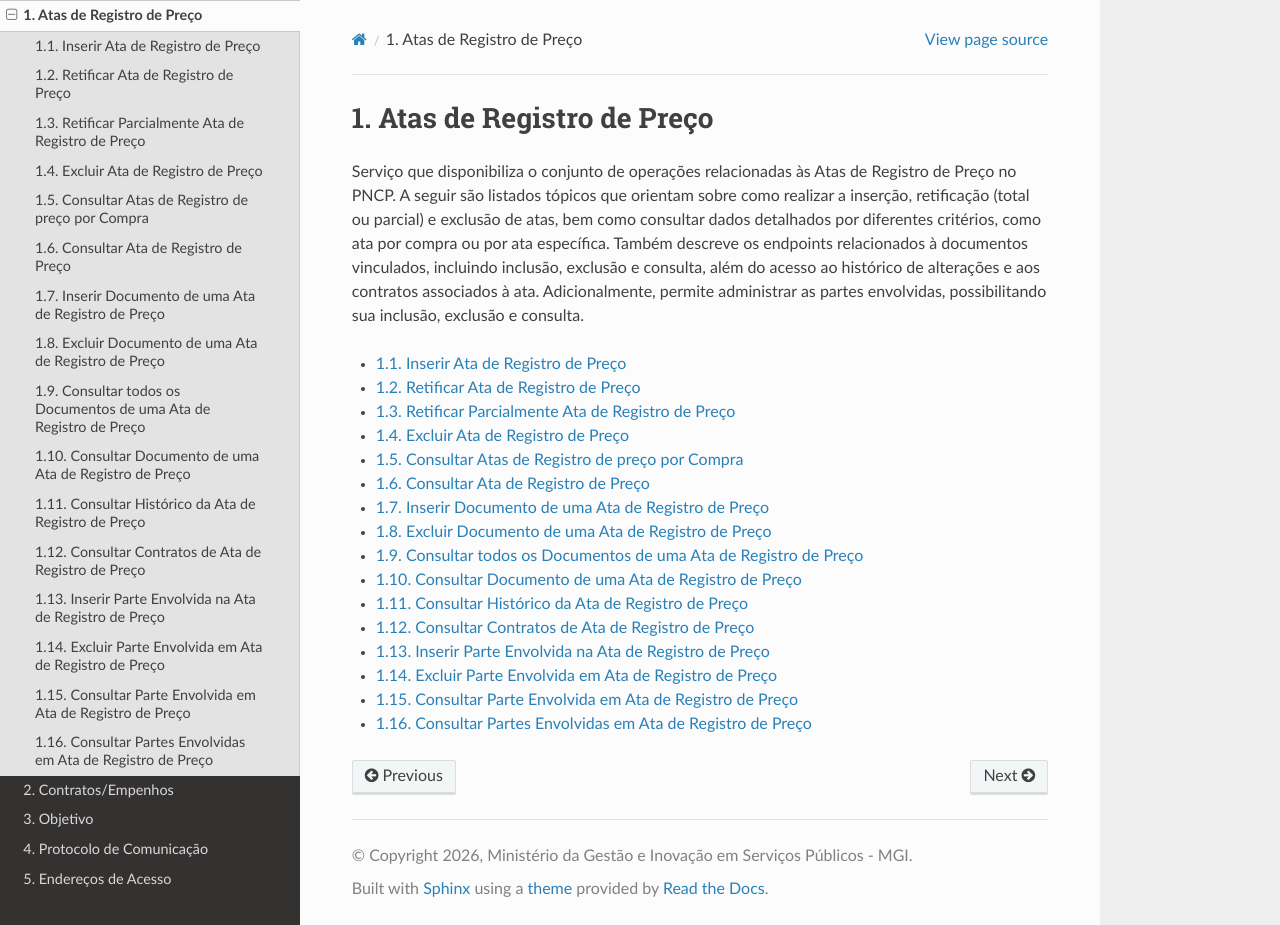
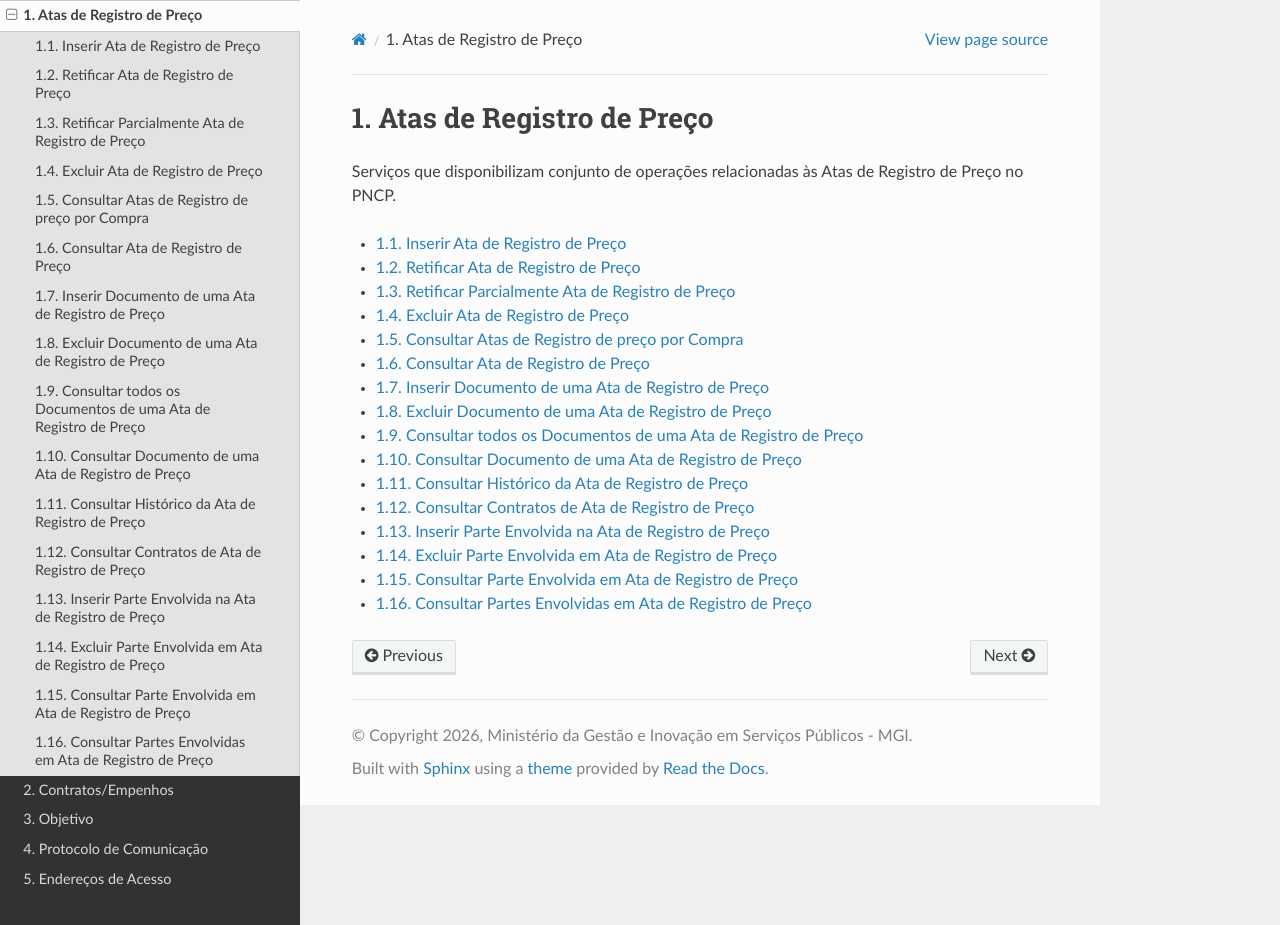
Before and after one commit to carlosmgi/Manual-de-Integracao-do-PNCP, a Sphinx documentation site: the page built from docs/source/ata_de_registro_de_preco/index.rst, in a window 1280 px wide and 925 px high. Built offline with Sphinx 7.4.7 and the Read the Docs theme 3.1.0, drawn with Linux system fonts in a browser that asks for light colours; pages that are not in the unit, such as notebooks, are missing from menus.

Commit message:
Update index.rst

```diff
--- a/docs/source/ata_de_registro_de_preco/index.rst
+++ b/docs/source/ata_de_registro_de_preco/index.rst
@@ -1,7 +1,7 @@
 Atas de Registro de Preço
 =========================
 
-Serviço que disponibiliza o conjunto de operações relacionadas às Atas de Registro de Preço no PNCP. A seguir são listados tópicos que orientam sobre como realizar a inserção, retificação (total ou parcial) e exclusão de atas, bem como consultar dados detalhados por diferentes critérios, como ata por compra ou por ata específica. Também descreve os endpoints relacionados à documentos vinculados, incluindo inclusão, exclusão e consulta, além do acesso ao histórico de alterações e aos contratos associados à ata. Adicionalmente, permite administrar as partes envolvidas, possibilitando sua inclusão, exclusão e consulta.
+Serviços que disponibilizam conjunto de operações relacionadas às Atas de Registro de Preço no PNCP.
 
 .. toctree::
    :maxdepth: 3
```
